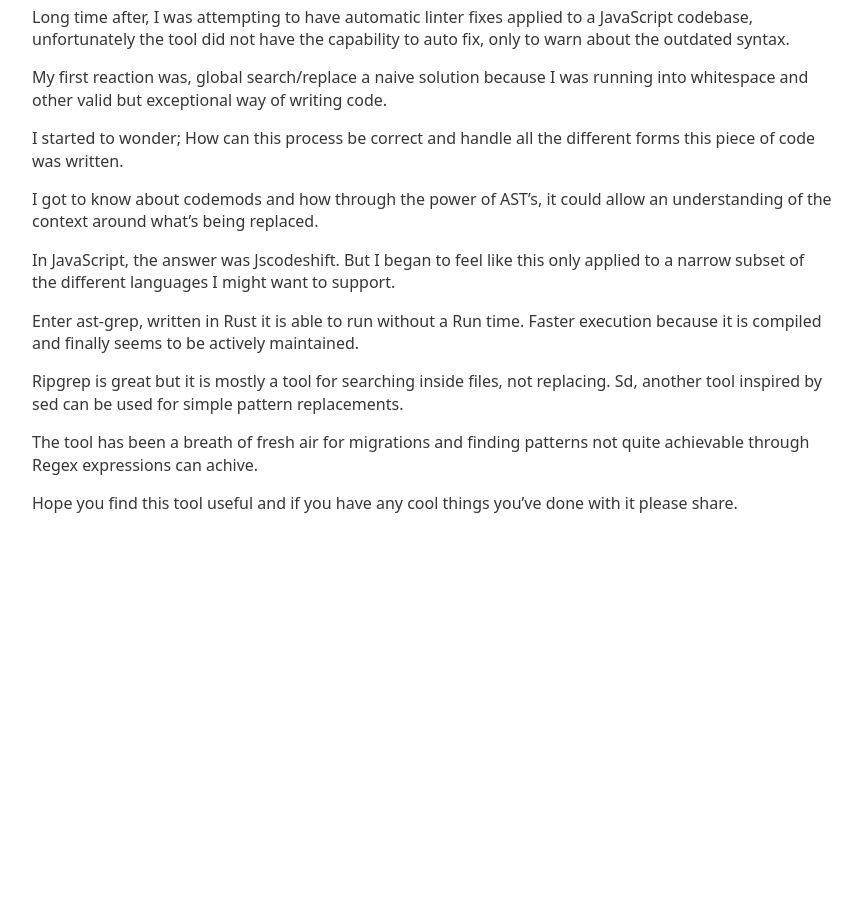
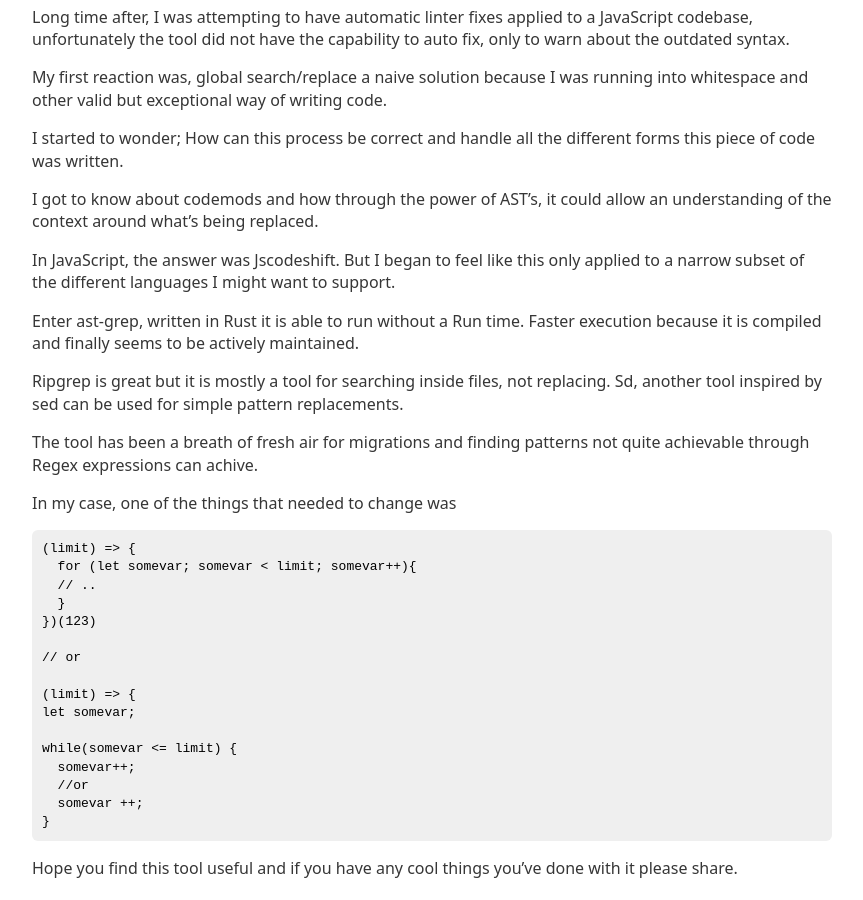
Before and after one commit to aalvarado/aalvarado.github.io, a Jekyll site: the page built from 2025-7-10-code-rewrites-ast-grep.md, in a window 1280 px wide and 900 px high, scrolled down 1352 px. Shown: the whole window, without its empty margins (208-1071 px from the left). Built offline with Jekyll 4.4.1, drawn with Linux system fonts in a browser that asks for light colours; our own code applies the rules of GitHub Pages for plain Markdown files; a style sheet for code colours, icons or effects is not loaded; before the commit the page ends 1886 px from its top, so only the background shows below that.

Commit message:
Update 2025-7-10-code-rewrites-ast-grep.md

````diff
--- a/2025-7-10-code-rewrites-ast-grep.md
+++ b/2025-7-10-code-rewrites-ast-grep.md
@@ -31,4 +31,24 @@ Ripgrep is great but it is mostly a tool for searching inside files, not replaci
 
 The tool has been a breath of fresh air for migrations and finding patterns not quite achievable through Regex expressions can achive.
 
+In my case, one of the things that needed to change was
+```typescript
+(limit) => {
+  for (let somevar; somevar < limit; somevar++){
+  // ..
+  }
+})(123)
+
+// or
+
+(limit) => {
+let somevar;
+
+while(somevar <= limit) {
+  somevar++;
+  //or
+  somevar ++;
+}
+```
+
 Hope you find this tool useful and if you have any cool things you've done with it please share.
````
